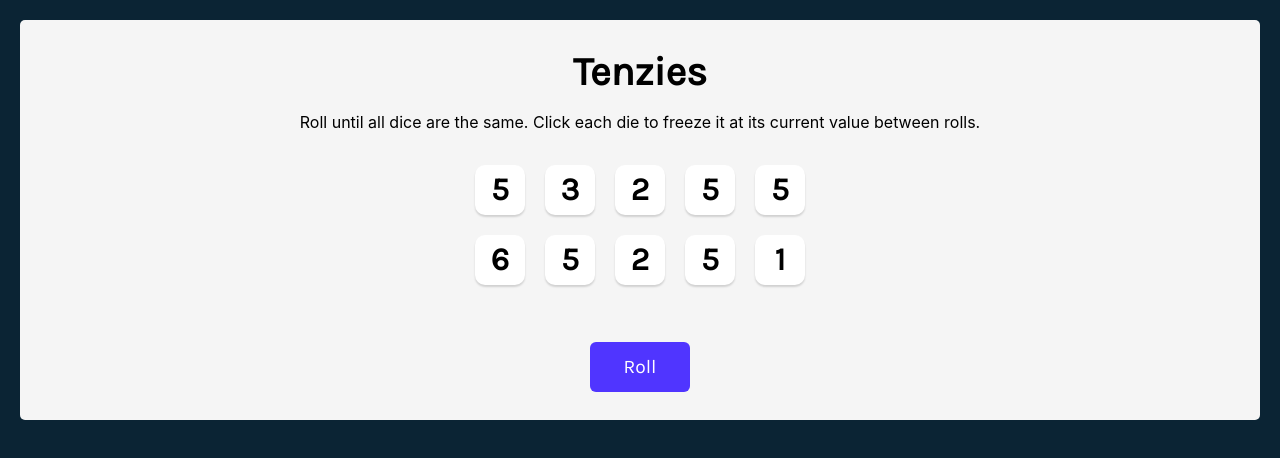
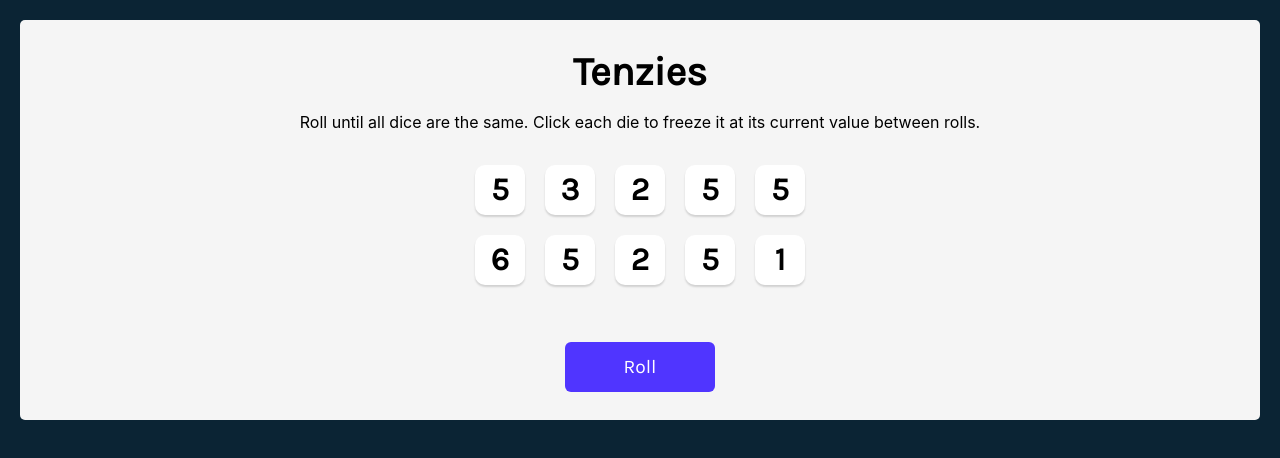
Before and after one commit to janiceh94/tenzies, a React (Create React App) app: page / in a window 1280 px wide. Shown: the top 458 px of the page. Built offline with nearby package versions, Linux system fonts and the light colour scheme.

Commit message:
confetti appears when user completes the game

```diff
--- a/src/App.js
+++ b/src/App.js
@@ -1,6 +1,7 @@
 import React, { useState, useEffect } from "react"
 import Die from "./component/Die/Die"
 import { nanoid } from "nanoid"
+import Confetti from "react-confetti"
 
 function App() {
 
@@ -68,6 +69,7 @@ function App() {
 
   return (
     <main>
+      {tenzies && <Confetti/>}
       <h1 className="title">Tenzies</h1>
       <p className="instructions">Roll until all dice are the same. Click each die to freeze it at its current value between rolls.</p>
       <div className="dice-container">
--- a/src/index.css
+++ b/src/index.css
@@ -44,7 +44,7 @@ main {
 
 .roll-btn {
   height: 50px;
-  width: 100px;
+  width: 150px;
   border: none;
   background-color: #5035FF;
   border-radius: 6px;
```
